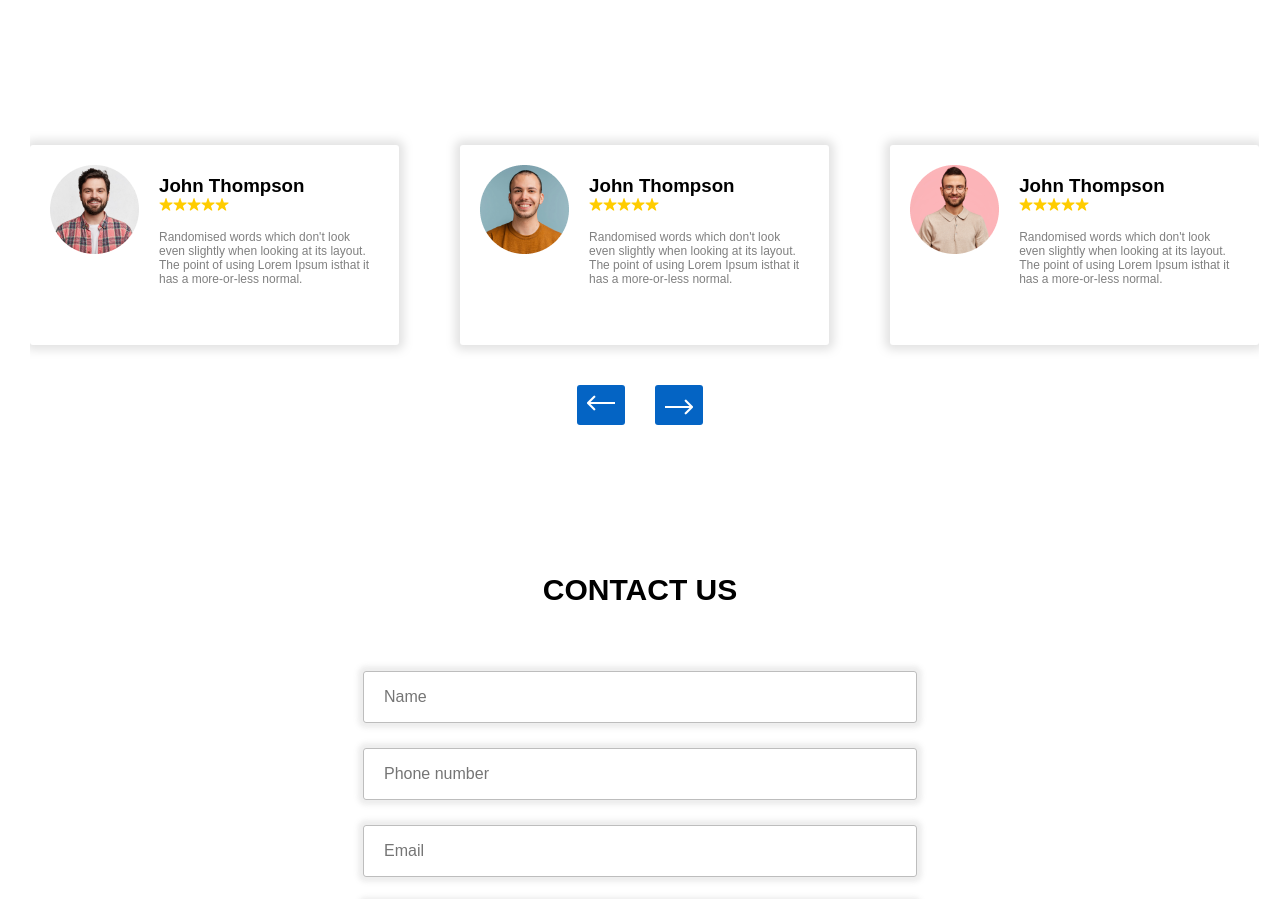
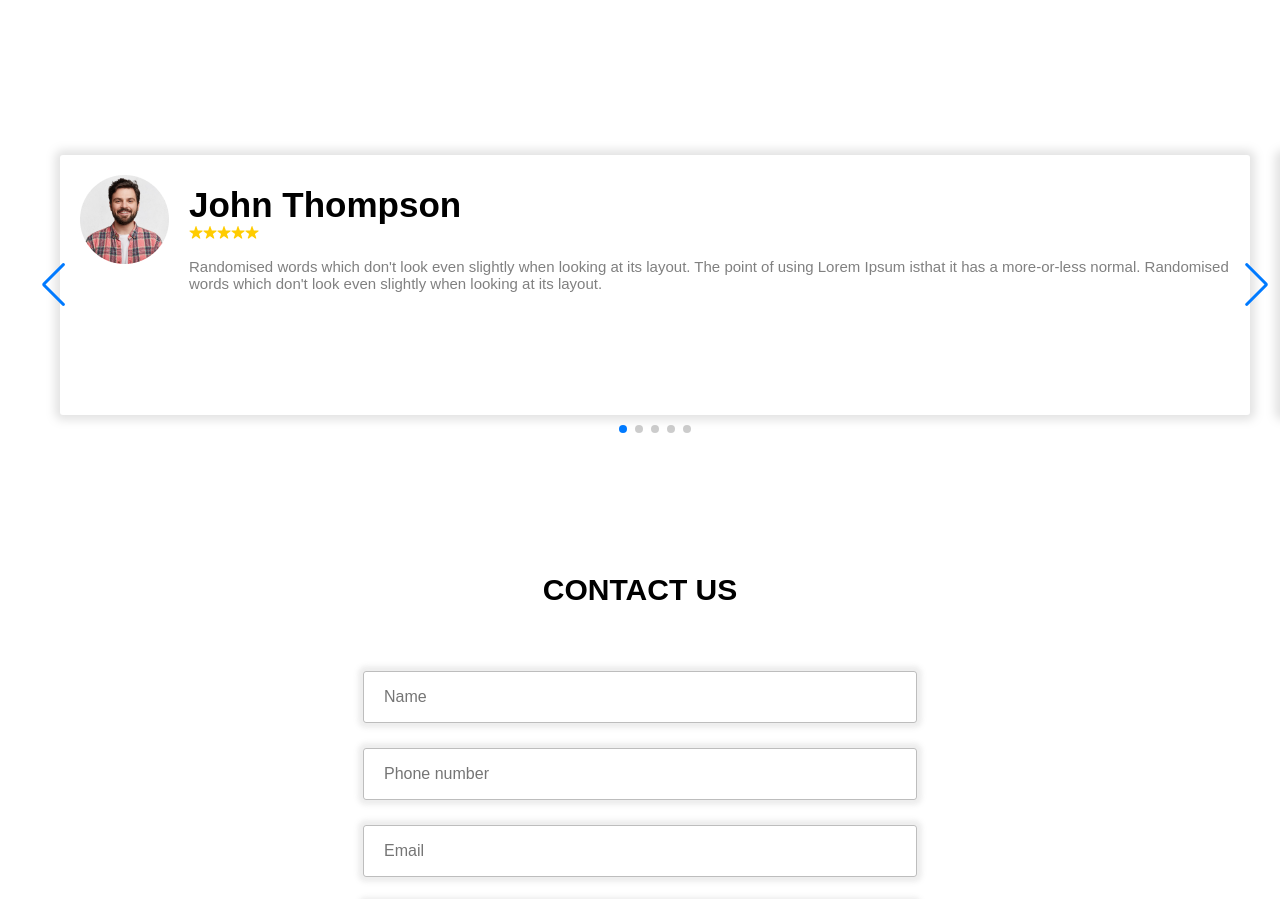
Before and after one commit to aazamali077/Car-service, a plain HTML site: page index.html in a window 1280 px wide. Shown: the part 2648-3547 px from the top of the page. Drawn offline with nearby package versions, Linux system fonts and the light colour scheme.

Commit message:
added swiper slider instead of custom slider

```diff
--- a/Style/review.css
+++ b/Style/review.css
@@ -6,22 +6,26 @@
 }
 
 .what-clients-say{
+
+    user-select: none;
+    height: 40vh;
     overflow-x: hidden;
-    width: 96%;
-    height: 30vh;
     display: flex;
     align-items: center;
     justify-content: space-between;
-    padding:  0 30px;
+    padding:  30px;
     margin-left: 30px;
-    position: relative;
+    /* position: relative; */
 
 }
 
+.wrappered{
+    user-select: none;
+}
+
 .reviews{
-    position: absolute;
-    width: 30%;
-    height: 25vh;
+    /* position: absolute; */
+    user-select: none;
     background: white;
     box-shadow: 0 0 10px 5px rgba(128, 128, 128, 0.227);
     border-radius: 3px;
@@ -32,8 +36,15 @@
     transition: 1s ease;
 }
 
+.reviews img{
+    width: 8%;
+}
+
 .name-and-review{
     margin-top:10px ;
+}
+.name-and-review h3{
+    font-size: 35px;
 }
 
 .name-and-review ul{
@@ -46,29 +57,11 @@
     all: unset;
 }
 
+.name-and-review ul li img{
+    width: 100%;
+}
 .name-and-review p{
-    font-size: 12px;
+    font-size: 15px;
     margin-top: 15px;
     color: gray;
 }
-
-.slider-buttons{
-    width: 100%;
-    height: 10vh;
-    display: flex;
-    align-items: center;
-    justify-content: center;
-    gap: 30px;
-}
-
-.slider-buttons button{
-    all: unset;
-    padding: 10px;
-    background: #0464C4;
-    cursor: pointer;
-    border-radius: 3px;
-}
-
-.slider-buttons button:last-child{
-    transform: rotateZ(180deg);
-}
--- a/index.html
+++ b/index.html
@@ -5,6 +5,11 @@
     <meta name="viewport" content="width=device-width, initial-scale=1.0">
     <title>Car Theek</title>
     <link rel="shortcut icon" href="images/logo.png" type="image/x-icon">
+
+    <link
+    rel="stylesheet"
+    href="https://cdn.jsdelivr.net/npm/swiper@9/swiper-bundle.min.css"
+    />
 
     <link rel="stylesheet" href="Style/about_us.css">
     <link rel="stylesheet" href="Style/style.css">
@@ -59,8 +64,9 @@
     </div>
 
     <h1 id="clientSay">WHAT OUR CLIENT SAY</h1>
-    <div class="what-clients-say">
-        <div class="reviews">
+    <div class="what-clients-say swiper">
+        <div class="wrappered swiper-wrapper">
+            <div class="reviews swiper-slide">
                     <img src="images/Users/user1.png" alt="">
                     <div class="name-and-review">
                         <h3>John Thompson</h3>
@@ -71,13 +77,13 @@
                             <li><img src="images/star.png" alt=""></li>
                             <li><img src="images/star.png" alt=""></li>
                         </ul>
-                <p>Randomised  words which don't look even slightly when looking at its layout. The point of using Lorem Ipsum isthat it has a more-or-less normal.</p>
+                        <p>Randomised  words which don't look even slightly when looking at its layout. The point of using Lorem Ipsum isthat it has a more-or-less normal. Randomised  words which don't look even slightly when looking at its layout.</p>
                     </div>
 
 
 
             </div>
-        <div class="reviews">
+            <div class="reviews swiper-slide">
                     <img src="images/Users/user2.png" alt="">
                     <div class="name-and-review">
                         <h3>John Thompson</h3>
@@ -94,7 +100,7 @@
 
 
             </div>
-        <div class="reviews">
+            <div class="reviews swiper-slide">
                     <img src="images/Users/user3.png" alt="">
                     <div class="name-and-review">
                         <h3>John Thompson</h3>
@@ -111,7 +117,7 @@
 
 
             </div>
-        <div class="reviews">
+            <div class="reviews swiper-slide">
                     <img src="images/Users/user4.png" alt="">
                     <div class="name-and-review">
                         <h3>John Thompson</h3>
@@ -128,7 +134,7 @@
 
 
             </div>
-        <div class="reviews">
+            <div class="reviews swiper-slide">
                     <img src="images/Users/user5.png" alt="">
                     <div class="name-and-review">
                         <h3>John Thompson</h3>
@@ -146,11 +152,13 @@
 
             </div>
         </div>
-    <div class="slider-buttons">
-        <button onclick="PrevImage()"><img src="images/prev.png" alt=""></button>
-        <button onclick="NextImage()"><img src="images/prev.png" alt=""></button>
+
+        <div class="swiper-pagination"></div>
+
+        <div class="swiper-button-prev"></div>
+        <div class="swiper-button-next"></div>
+
     </div>
-
 
     <h1 id="contact">CONTACT US</h1>
     <div class="Contact-Us" >
@@ -160,8 +168,10 @@
         <textarea placeholder="Message"></textarea>
         <button>SEND</button>
     </div>
+    <script src="js files/CarService.js"></script>
 
-    <script src="js files/CarService.js"></script>
-    <script src="js files/reviewSlider.js"></script>
+
+    <script src="https://cdn.jsdelivr.net/npm/swiper@9/swiper-bundle.min.js"></script>
+    <script src="js files/swiper.js"></script>
 </body>
 </html>
--- a/js files/reviewSlider.js
+++ /dev/null
@@ -1,36 +0,0 @@
-const slider = document.querySelectorAll('.reviews');
-var counter = 0;
-slider.forEach((slide, index)=>{
-    slide.style.left = `${index*35}%`;
-});
-
-function PrevImage(){
-    if(counter<=0){
-        counter = slider.length-1;
-        SlideImage();
-
-    }
-    else{
-        counter--;
-        SlideImage();
-    }
-    console.log(counter);
-}
-
-function NextImage(){
-    if(slider.length>counter + 1){
-        counter++;
-        SlideImage();
-    }
-    else{
-        counter = 0;
-        SlideImage();
-    }
-   console.log(counter);
-}
-
-const SlideImage = () =>{
-    slider.forEach((slide)=>{
-        slide.style.transform = `translateX(-${counter*100}%)`;
-    })
-}
--- /dev/null
+++ b/js files/swiper.js
@@ -0,0 +1,27 @@
+new Swiper('.what-clients-say', {
+    loop: true,
+    spaceBetween: 30,
+
+    // If we need pagination
+    pagination: {
+      el: '.swiper-pagination',
+    },
+
+    // Navigation arrows
+    navigation: {
+      nextEl: '.swiper-button-next',
+      prevEl: '.swiper-button-prev',
+    },
+
+    breapoints: {
+        0:{
+            slidesPerView: 1
+        },
+        768:{
+            slidesPerView: 2
+        },
+        1024:{
+            slidesPerView: 3
+        },
+    }
+  });
```
Lines whose indentation alone changed are shown as unchanged.
